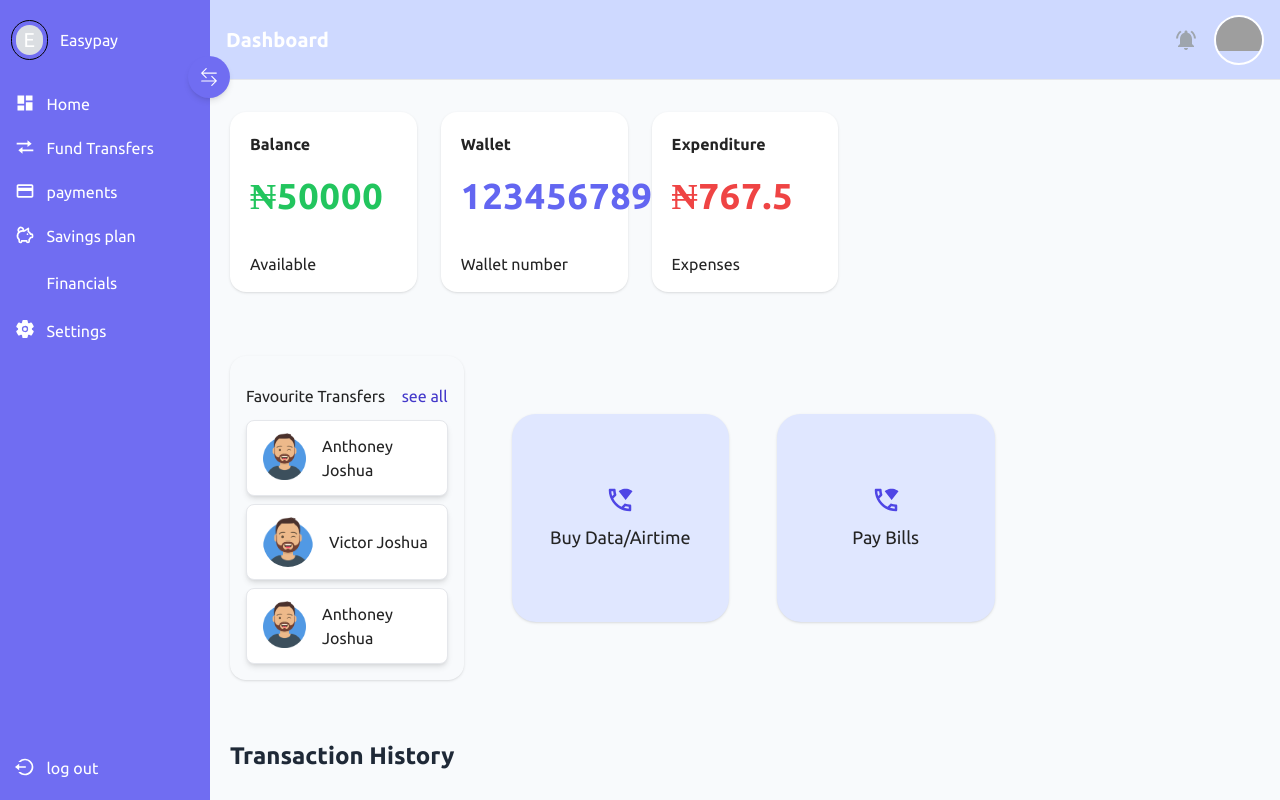
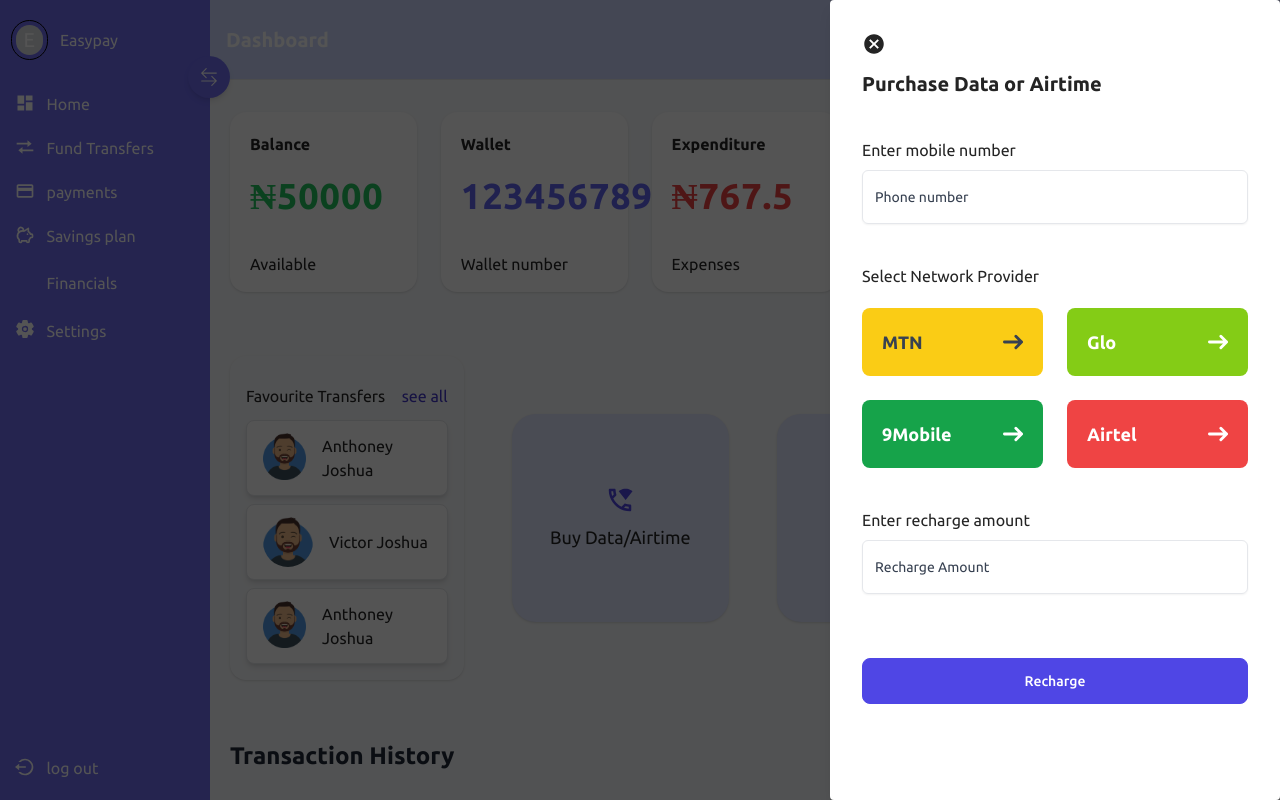
Before and after one commit to Okwoli-Godwin/NaijaSDGs2023-easyPay, a React (Vite) app: page /staff in a window 1280 px wide. Both pictures are taken after a click on the button "Buy Data/Airtime". Shown: the top 800 px of the page. Built offline with nearby package versions, Linux system fonts and the light colour scheme; grey boxes are pictures that could not be loaded; some icons are missing; a web font is replaced by a local one.

Commit message:
added pop up to buy airtime

```diff
--- /dev/null
+++ b/src/Components/modal/Airtime.tsx
@@ -0,0 +1,153 @@
+import { IoMdCloseCircle } from "react-icons/io";
+import "./style.css"
+
+const Airtime = ({ isOpen, onClose }:any) => {
+  if (!isOpen) return null;
+
+  return (
+    <div className="fixed inset-0 z-50 flex items-center justify-end ">
+      <div
+        className="fixed inset-0 bg-[#000000ab]"
+        onClick={onClose}
+      ></div>
+      <div className="bg-white slide-left h-full w-[450px] max-md:w-full p-8  rounded shadow-lg z-10">
+      <button
+          className="text-2xl"
+          onClick={onClose}
+        >
+          <IoMdCloseCircle/>
+        </button>
+
+
+      {/* body */}
+      <form >
+      <div className="w-full my-2">
+        <h2 className="text-xl font-semibold">Purchase Data or Airtime</h2>
+
+{/* phone number input */}
+
+<div className="mt-10">
+    <h2 className="mb-2">Enter mobile number</h2>
+
+<label
+  htmlFor="UserNumber"
+  className="relative block overflow-hidden rounded-md border border-gray-200 px-3 pt-3 shadow-sm focus-within:border-indigo-600 focus-within:ring-1 focus-within:ring-indigo-600"
+>
+  <input
+    type="number"
+    maxLength={11}
+    id="UserNumber"
+    required
+    placeholder="Phone number"
+    className="peer h-10 w-full border-none bg-transparent p-0 placeholder-transparent focus:border-transparent focus:outline-none focus:ring-0 sm:text-sm"
+  />
+
+  <span
+    className="absolute start-3 top-3 -translate-y-1/2 text-xs text-gray-700 transition-all peer-placeholder-shown:top-1/2 peer-placeholder-shown:text-sm peer-focus:top-3 peer-focus:text-xs"
+  >
+    Phone number
+  </span>
+</label>
+</div>
+
+{/* select network provider */}
+<div className="mt-10">
+
+<h3 className="mb-5 ">Select Network Provider</h3>
+<ul className="grid w-full gap-6 grid-cols-2">
+    <li>
+        <input type="radio" id="mtn" name="mtn" value="mtn" className="hidden peer" required/>
+        <label htmlFor="mtn" className="inline-flex items-center justify-between w-full p-5 text-gray-700 bg-yellow-400  rounded-lg cursor-pointer  peer-checked:border-indigo-600 peer-checked:text-indigo-600  hover:bg-yellow-300 transition-all ease-in">
+            <div className="block">
+                <div className="w-full text-lg font-semibold">MTN</div>
+
+            </div>
+            <svg className="w-5 h-5 ms-3 rtl:rotate-180" aria-hidden="true" xmlns="http://www.w3.org/2000/svg" fill="none" viewBox="0 0 14 10">
+                <path stroke="currentColor" stroke-linecap="round" stroke-linejoin="round" stroke-width="2" d="M1 5h12m0 0L9 1m4 4L9 9"/>
+            </svg>
+        </label>
+    </li>
+    <li>
+        <input type="radio" id="Glo" name="Glo" value="Glo" className="hidden peer" required/>
+        <label htmlFor="Glo" className="inline-flex items-center justify-between w-full p-5 text-white bg-lime-500  rounded-lg cursor-pointer  peer-checked:border-indigo-600 peer-checked:text-indigo-600  hover:bg-lime-500 transition-all ease-in">
+            <div className="block">
+                <div className="w-full text-lg font-semibold">Glo</div>
+
+            </div>
+            <svg className="w-5 h-5 ms-3 rtl:rotate-180" aria-hidden="true" xmlns="http://www.w3.org/2000/svg" fill="none" viewBox="0 0 14 10">
+                <path stroke="currentColor" stroke-linecap="round" stroke-linejoin="round" stroke-width="2" d="M1 5h12m0 0L9 1m4 4L9 9"/>
+            </svg>
+        </label>
+    </li>
+    <li>
+        <input type="radio" id="9Mobile" name="9Mobile" value="9Mobile" className="hidden peer" required/>
+        <label htmlFor="9Mobile" className="inline-flex items-center justify-between w-full p-5 text-white bg-green-600  rounded-lg cursor-pointer  peer-checked:border-indigo-600 peer-checked:text-indigo-600  hover:bg-green-500 transition-all ease-in">
+            <div className="block">
+                <div className="w-full text-lg font-semibold">9Mobile</div>
+
+            </div>
+            <svg className="w-5 h-5 ms-3 rtl:rotate-180" aria-hidden="true" xmlns="http://www.w3.org/2000/svg" fill="none" viewBox="0 0 14 10">
+                <path stroke="currentColor" stroke-linecap="round" stroke-linejoin="round" stroke-width="2" d="M1 5h12m0 0L9 1m4 4L9 9"/>
+            </svg>
+        </label>
+    </li>
+    <li>
+        <input type="radio" id="Airtel" name="Airtel" value="Airtel" className="hidden peer" required/>
+        <label htmlFor="Airtel" className="inline-flex text-white items-center justify-between w-full p-5 text-gray-700 bg-red-500  rounded-lg cursor-pointer  peer-checked:border-indigo-600 peer-checked:text-indigo-600  hover:bg-red-400 transition-all ease-in">
+            <div className="block">
+                <div className="w-full text-lg  font-semibold">Airtel</div>
+
+            </div>
+            <svg className="w-5 h-5 ms-3 rtl:rotate-180" aria-hidden="true" xmlns="http://www.w3.org/2000/svg" fill="none" viewBox="0 0 14 10">
+                <path stroke="currentColor" stroke-linecap="round" stroke-linejoin="round" stroke-width="2" d="M1 5h12m0 0L9 1m4 4L9 9"/>
+            </svg>
+        </label>
+    </li>
+
+
+</ul>
+
+</div>
+
+{/* recharge amount */}
+<div className="mt-10">
+    <h2 className="mb-2">Enter recharge amount</h2>
+
+<label
+  htmlFor="Amount"
+  className="relative block overflow-hidden rounded-md border border-gray-200 px-3 pt-3 shadow-sm focus-within:border-indigo-600 focus-within:ring-1 focus-within:ring-indigo-600"
+>
+  <input
+    type="number"
+    maxLength={11}
+    id="Amount"
+    required
+    placeholder="Recharge Amount"
+    className="peer h-10 w-full border-none bg-transparent p-0 placeholder-transparent focus:border-transparent focus:outline-none focus:ring-0 sm:text-sm"
+  />
+
+  <span
+    className="absolute start-3 top-3 -translate-y-1/2 text-xs text-gray-700 transition-all peer-placeholder-shown:top-1/2 peer-placeholder-shown:text-sm peer-focus:top-3 peer-focus:text-xs"
+  >
+    Recharge Amount
+  </span>
+</label>
+</div>
+
+{/* submite button */}
+<div className="mt-16 w-full">
+<button   className="inline-block w-full rounded-lg border border-indigo-600 bg-indigo-600 px-12 py-3 text-sm font-medium text-white hover:bg-transparent hover:text-indigo-600 focus:outline-none focus:ring active:text-indigo-500 transition-all ease-in duration-200"
+
+>
+  Recharge</button>
+</div>
+
+
+        </div>
+      </form>
+      </div>
+    </div>
+  );
+};
+
+export default Airtime;
--- /dev/null
+++ b/src/Components/modal/Bills.tsx
@@ -0,0 +1,26 @@
+import { IoMdCloseCircle } from "react-icons/io";
+
+const Bills = ({ isOpen, onClose, children }:any) => {
+  if (!isOpen) return null;
+
+  return (
+    <div className="fixed inset-0 z-50 flex items-center justify-end ">
+      <div
+        className="fixed inset-0 bg-[#0000008f]"
+        onClick={onClose}
+      ></div>
+      <div className="bg-white h-full w-[450px] max-md:w-full p-8  rounded shadow-lg z-10">
+      <button
+          className="text-2xl"
+          onClick={onClose}
+        >
+          <IoMdCloseCircle/>
+        </button>
+        {children}
+
+      </div>
+    </div>
+  );
+};
+
+export default Bills;
--- /dev/null
+++ b/src/Components/modal/style.css
@@ -0,0 +1,13 @@
+.slide-left {
+	animation: slide-left 0.3s cubic-bezier(0.250, 0.460, 0.450, 0.940) both;
+}
+
+
+ @keyframes slide-left {
+    0% {
+      transform: translateX(100px);
+    }
+    100% {
+      transform: translateX(-0px);
+    }
+  }
--- a/src/Pages/Staffdashboardpage/Staffhome.tsx
+++ b/src/Pages/Staffdashboardpage/Staffhome.tsx
@@ -1,4 +1,4 @@
-import StaffHeader from "../../Components/blocks/admin/StaffHeader"
+
 import Cards from "../../Components/blocks/staffDashbord/home/Cards"
 
 
@@ -7,11 +7,19 @@ import Favourites from "../../Components/blocks/staffDashbord/home/Favourites"
 import { MdOutlineWifiCalling } from "react-icons/md";
 import Button from "../../Components/blocks/staffDashbord/home/Button"
 import TransactionTable from "../../Components/blocks/admin/TransationTable";
+import { useState } from "react";
+import Airtime from "../../Components/modal/Airtime";
 
 
 const Staffhome = () => {
+  const [isModalOpen, setModalOpen] = useState(false);
+
+
+
+
+
   return (
-    <div className="w-full py-5 ">
+    <div className="w-full py-5 relative">
        <div className=" grid grid-cols-5 max-lg:grid-cols-2 max-md:grid-cols-1 gap-6">
         <Cards title="Balance" figure="₦50000" figureColor="text-green-500" bottomText="Available"/>
         <Cards title="Wallet" figure="1234567890" figureColor="text-indigo-500" bottomText="Wallet number"/>
@@ -44,7 +52,7 @@ const Staffhome = () => {
    {/* airtime purchase */}
 
   <div className=" rounded-3xl  flex justify-start ml-4 max-md:ml-0 items-center">
-  <Button onclick={()=>{}} text="Buy Data/Airtime" icon={ <MdOutlineWifiCalling />}/>
+  <Button onclick={() => setModalOpen(true)} text="Buy Data/Airtime" icon={ <MdOutlineWifiCalling />}/>
 
   </div>
   <div className=" rounded-3xl  flex justify-start ml-4 max-md:ml-0 items-center">
@@ -64,8 +72,11 @@ const Staffhome = () => {
       {/* <StaffBody/> */}
       <div className="rounded-3xl overflow-hidden py-5" >
 
-      <TransactionTable tableName="Transfers" img={avatar}/>
+      <TransactionTable/>
       </div>
+
+
+      <Airtime isOpen={isModalOpen} onClose={() => setModalOpen(false)}>   <p>This is the content of the modal.</p></Airtime>
     </div>
   )
 }
```
